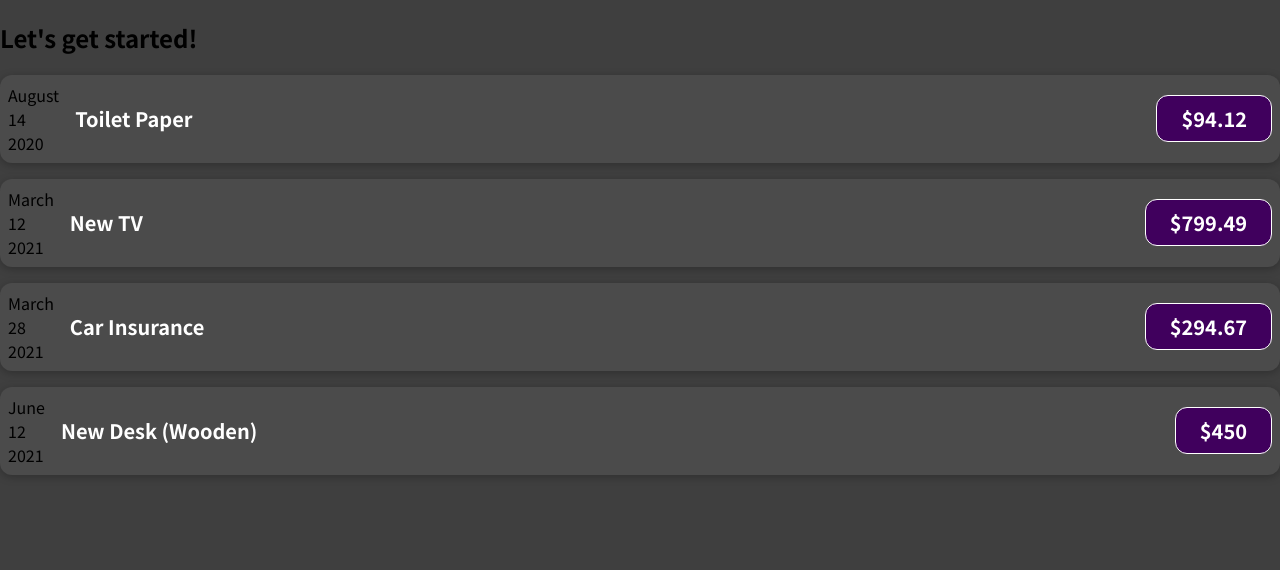
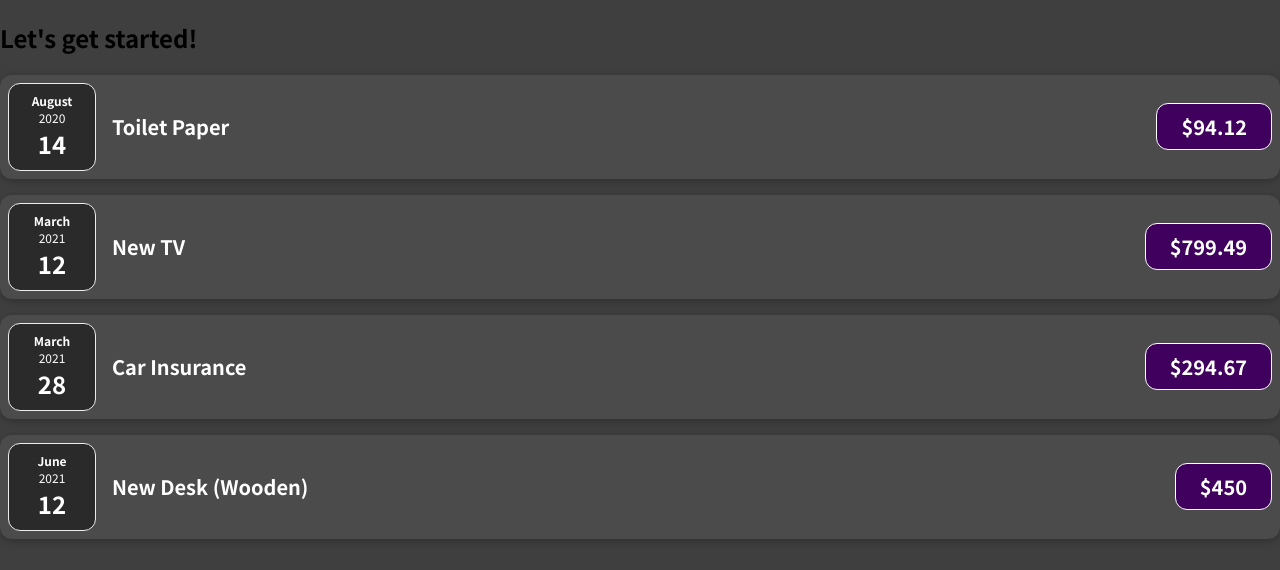
Before and after one commit to Elisa-cf/expenses-tracker, a React (Create React App) app: page / in a window 1280 px wide. Shown: the top 570 px of the page. Built offline with nearby package versions, Linux system fonts and the light colour scheme.

Commit message:
imported css to file and added classNames

```diff
--- a/src/components/ExpenseDate.js
+++ b/src/components/ExpenseDate.js
@@ -1,4 +1,5 @@
 import React from "react";
+import "./ExpenseDate.css";
 
 const ExpenseDate = (props) => {
   const month = props.date.toLocaleString("en-ES", { month: "long" });
@@ -6,10 +7,10 @@
   const year = props.date.getFullYear();
 
   return (
-    <div>
-      <div>{month}</div>
-      <div>{day}</div>
-      <div>{year}</div>
+    <div className="expense-date">
+      <div className="expense-date__month">{month}</div>
+      <div className="expense-date__year">{year}</div>
+      <div className="expense-date__day">{day}</div>
     </div>
   );
 };
```
